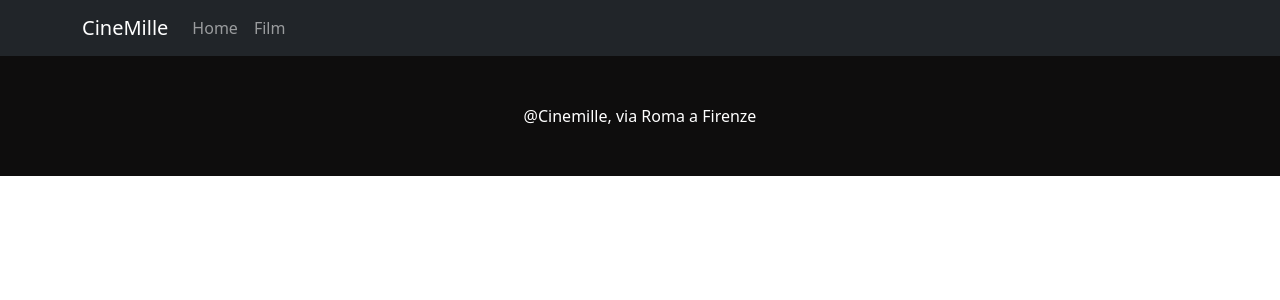
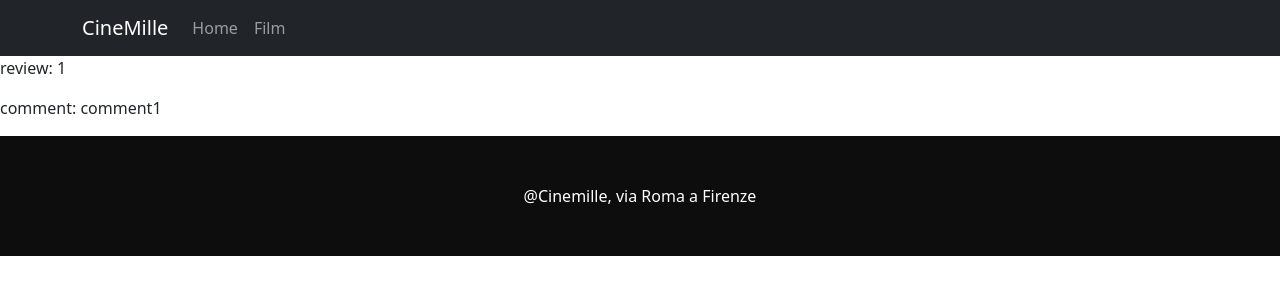
Before and after one commit to stefandayy/CineMille, a React (Create React App) app in the folder my-app/: page /review/1 in a window 1280 px wide. Shown: the top 300 px of the page. Built offline with nearby package versions, Linux system fonts and the light colour scheme.

Commit message:
some add

```diff
--- a/my-app/src/App.js
+++ b/my-app/src/App.js
@@ -6,7 +6,7 @@ import SchedulePage from "./pages/SchedulePage";
 import MoviePage from "./pages/MoviePage";
 import FooterComponent from "./components/FooterComponent";
 import HeaderNavComponent from "./components/HeaderNavComponent";
-
+import { Review } from "./pages/Review";
 
 const list = movies;
 
@@ -15,13 +15,14 @@ function App() {
   return (
     <>
       <BrowserRouter>
-      <HeaderNavComponent/>
+        <HeaderNavComponent />
         <Routes>
-          <Route path="/" element={<HomePage list={list} />} />
-          <Route path="/schedule" element={<SchedulePage list={list} />} />
-          <Route path="/movie/:id"element={<MoviePage/>}/>
+          <Route path='/' element={<HomePage list={list} />} />
+          <Route path='/schedule' element={<SchedulePage list={list} />} />
+          <Route path='/movie/:id' element={<MoviePage />} />
+          <Route path='/review/:id' element={<Review />} />
         </Routes>
-        <FooterComponent/>
+        <FooterComponent />
       </BrowserRouter>
     </>
   );
--- /dev/null
+++ b/my-app/src/Reviews.js
@@ -0,0 +1,24 @@
+export const reviews = [
+  {
+    id: 0,
+    voto: 1,
+    commento: "comment",
+  },
+  {
+    id: 1,
+    voto: 1,
+    commento: "comment1",
+  },
+  {
+    id: 2,
+    voto: 1,
+    commento: "comment2",
+  },
+  {
+    id: 3,
+    voto: 1,
+    commento: "comment3",
+  },
+];
+
+//recensione - id film
--- a/my-app/src/components/ScheduleTable.jsx
+++ b/my-app/src/components/ScheduleTable.jsx
@@ -6,15 +6,15 @@ import { Link } from "react-router-dom";
 const ScheduleTable = ({ list }) => {
   return (
     <>
-      <h1 className="text-center py-5">Programmazione</h1>
+      <h1 className='text-center py-5'>Programmazione</h1>
       <Container>
-        <Table variant="dark" striped bordered size="sm" className="">
+        <Table variant='dark' striped bordered size='sm' className=''>
           <thead>
             <tr>
               <th>#</th>
               <th>Film</th>
-              <th className="text-center">Disponibilità</th>
-              <th className="text-center">Sale</th>
+              <th className='text-center'>Disponibilità</th>
+              <th className='text-center'>Sale</th>
             </tr>
           </thead>
           <tbody>
@@ -23,10 +23,15 @@ const ScheduleTable = ({ list }) => {
                 <td>{movie.id + 1}</td>
                 <td>
                   <Link to={`/movie/${movie.id}`}>{movie.Title}</Link>
+                  <br />
+                  <Link to={`/review/${movie.id}`}>
+                    {" "}
+                    {movie.Title} - Recensioni{" "}
+                  </Link>
                 </td>
 
-                <td className="text-center">Fino a {movie.Disponibile}</td>
-                <td className="text-center">{movie.Sale.join(", ")}</td>
+                <td className='text-center'>Fino a {movie.Disponibile}</td>
+                <td className='text-center'>{movie.Sale.join(", ")}</td>
               </tr>
             ))}
           </tbody>
--- a/my-app/src/pages/MoviePage.jsx
+++ b/my-app/src/pages/MoviePage.jsx
@@ -9,21 +9,20 @@ const MoviePage = () => {
     return <div>Movie not found</div>;
   }
   return (
-    <div id="movie">
-
-      <Container className="py-5" >
-        <Card bg="dark">
+    <div id='movie'>
+      <Container className='py-5'>
+        <Card bg='dark'>
           <Row sm={1} md={1} lg={2}>
-            <Col className="text-center">
+            <Col className='text-center'>
               <Card.Img
-                variant="top"
+                variant='top'
                 src={movie.Poster}
                 style={{ width: "230px" }}
-                className="m-3"
+                className='m-3'
               />
             </Col>{" "}
             <Col>
-              <Card.Body className="my-5">
+              <Card.Body className='my-5'>
                 <Card.Title>{movie.Title}</Card.Title>
                 <Card.Text>
                   {" "}
@@ -41,6 +40,9 @@ const MoviePage = () => {
                   <b>Year: {movie.Year} </b>
                 </Card.Text>
                 <Card.Text>{movie.Plot}</Card.Text>
+                <Card.Text>
+                  <b>Sale: {movie.Sale.join(", ")}</b>
+                </Card.Text>
               </Card.Body>
             </Col>
           </Row>
--- /dev/null
+++ b/my-app/src/pages/Review.jsx
@@ -0,0 +1,19 @@
+import React from "react";
+import { useParams } from "react-router-dom";
+import { reviews } from "../Reviews";
+
+export const Review = () => {
+  const { id } = useParams();
+  const review = reviews.find((review) => review.id === parseInt(id));
+
+  console.log(parseInt(id));
+  if (!review) {
+    return <div>Review not found</div>;
+  }
+  return (
+    <div>
+      <p>review: {review.voto} </p>
+      <p>comment: {review.commento} </p>
+    </div>
+  );
+};
```
Also changed, not shown: my-app/src/Movies.js (+15 -15 lines), my-app/src/components/HomeListComponent.jsx (line endings or trailing spaces).
